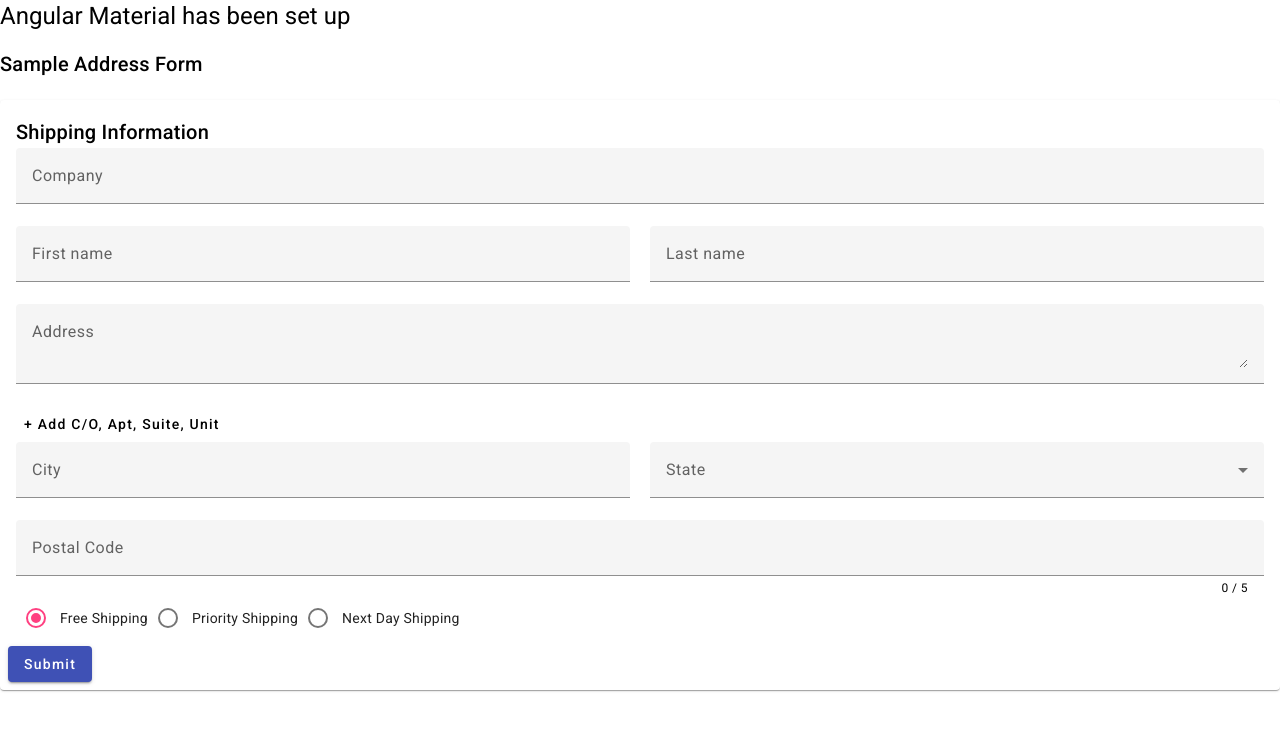
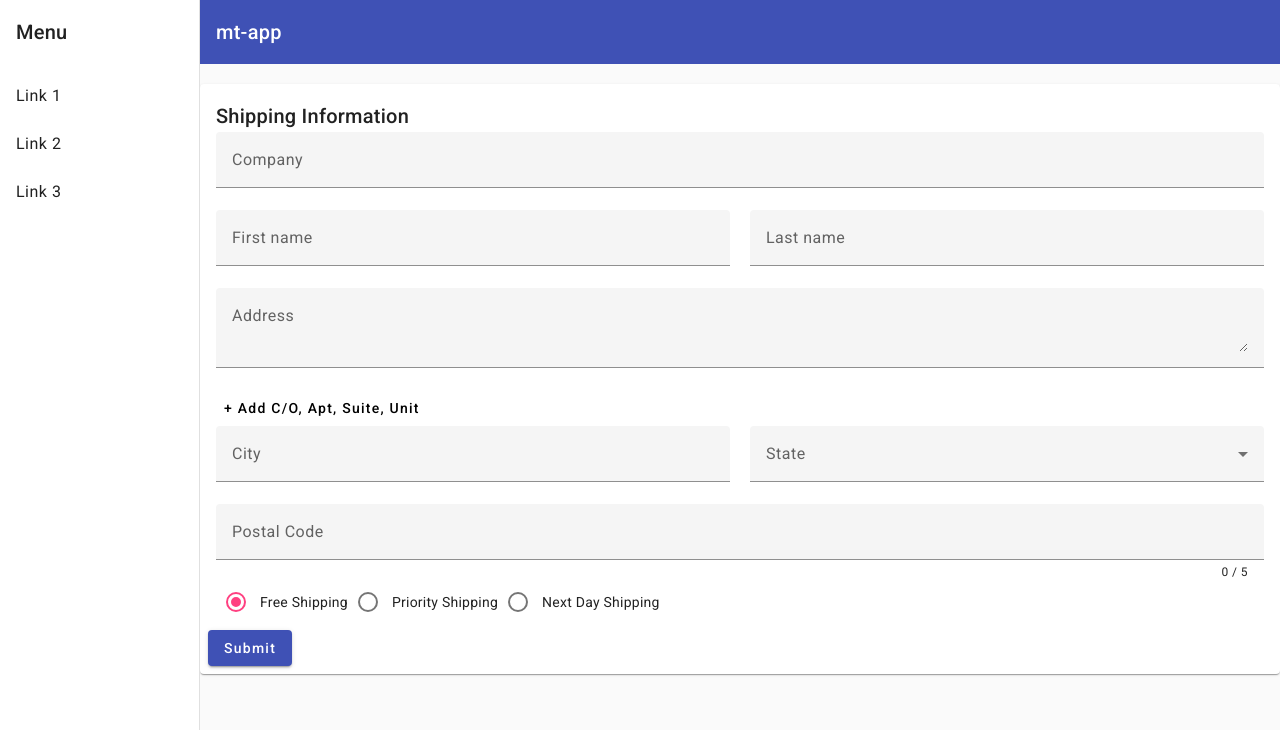
Before and after one commit to mrigankvallabh/mt-app, an Angular app: page / in a window 1280 px wide. Shown: the top 730 px of the page. Built offline with nearby package versions, Linux system fonts and the light colour scheme.

Commit message:
Added Angular Navigation Schematic

```diff
--- a/src/app/app.component.html
+++ b/src/app/app.component.html
@@ -1,3 +1 @@
-<h1>Angular Material has been set up</h1>
-<h2>Sample Address Form</h2>
-<app-ng-address-form></app-ng-address-form>
+<app-ng-navigation></app-ng-navigation>
--- /dev/null
+++ b/src/app/ng-navigation/ng-navigation.component.css
@@ -0,0 +1,17 @@
+.sidenav-container {
+  height: 100%;
+}
+
+.sidenav {
+  width: 200px;
+}
+
+.sidenav .mat-toolbar {
+  background: inherit;
+}
+
+.mat-toolbar.mat-primary {
+  position: sticky;
+  top: 0;
+  z-index: 1;
+}
--- /dev/null
+++ b/src/app/ng-navigation/ng-navigation.component.html
@@ -0,0 +1,27 @@
+<mat-sidenav-container class="sidenav-container">
+  <mat-sidenav #drawer class="sidenav" fixedInViewport
+      [attr.role]="(isHandset$ | async) ? 'dialog' : 'navigation'"
+      [mode]="(isHandset$ | async) ? 'over' : 'side'"
+      [opened]="(isHandset$ | async) === false">
+    <mat-toolbar>Menu</mat-toolbar>
+    <mat-nav-list>
+      <a mat-list-item href="#">Link 1</a>
+      <a mat-list-item href="#">Link 2</a>
+      <a mat-list-item href="#">Link 3</a>
+    </mat-nav-list>
+  </mat-sidenav>
+  <mat-sidenav-content>
+    <mat-toolbar color="primary">
+      <button
+        type="button"
+        aria-label="Toggle sidenav"
+        mat-icon-button
+        (click)="drawer.toggle()"
+        *ngIf="isHandset$ | async">
+        <mat-icon aria-label="Side nav toggle icon">menu</mat-icon>
+      </button>
+      <span>mt-app</span>
+    </mat-toolbar>
+    <app-ng-address-form></app-ng-address-form>
+  </mat-sidenav-content>
+</mat-sidenav-container>
--- /dev/null
+++ b/src/app/ng-navigation/ng-navigation.component.ts
@@ -0,0 +1,21 @@
+import { Component } from '@angular/core';
+import { BreakpointObserver, Breakpoints } from '@angular/cdk/layout';
+import { Observable } from 'rxjs';
+import { map, shareReplay } from 'rxjs/operators';
+
+@Component({
+  selector: 'app-ng-navigation',
+  templateUrl: './ng-navigation.component.html',
+  styleUrls: ['./ng-navigation.component.css']
+})
+export class NgNavigationComponent {
+
+  isHandset$: Observable<boolean> = this.breakpointObserver.observe(Breakpoints.Handset)
+    .pipe(
+      map(result => result.matches),
+      shareReplay()
+    );
+
+  constructor(private breakpointObserver: BreakpointObserver) {}
+
+}
```
Also changed, not shown: src/app/app.module.ts (+13 -1 lines), 1 other file (tests, documents, lock files or other folders).
